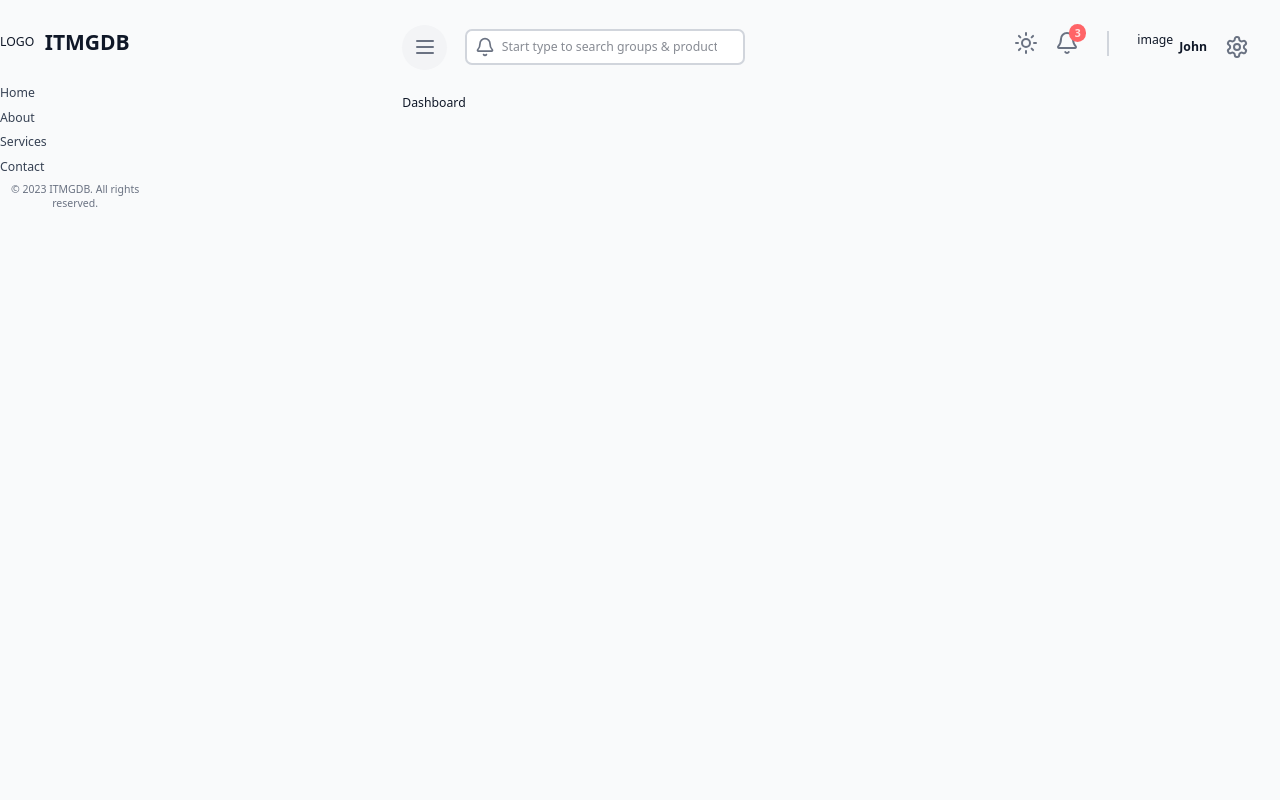
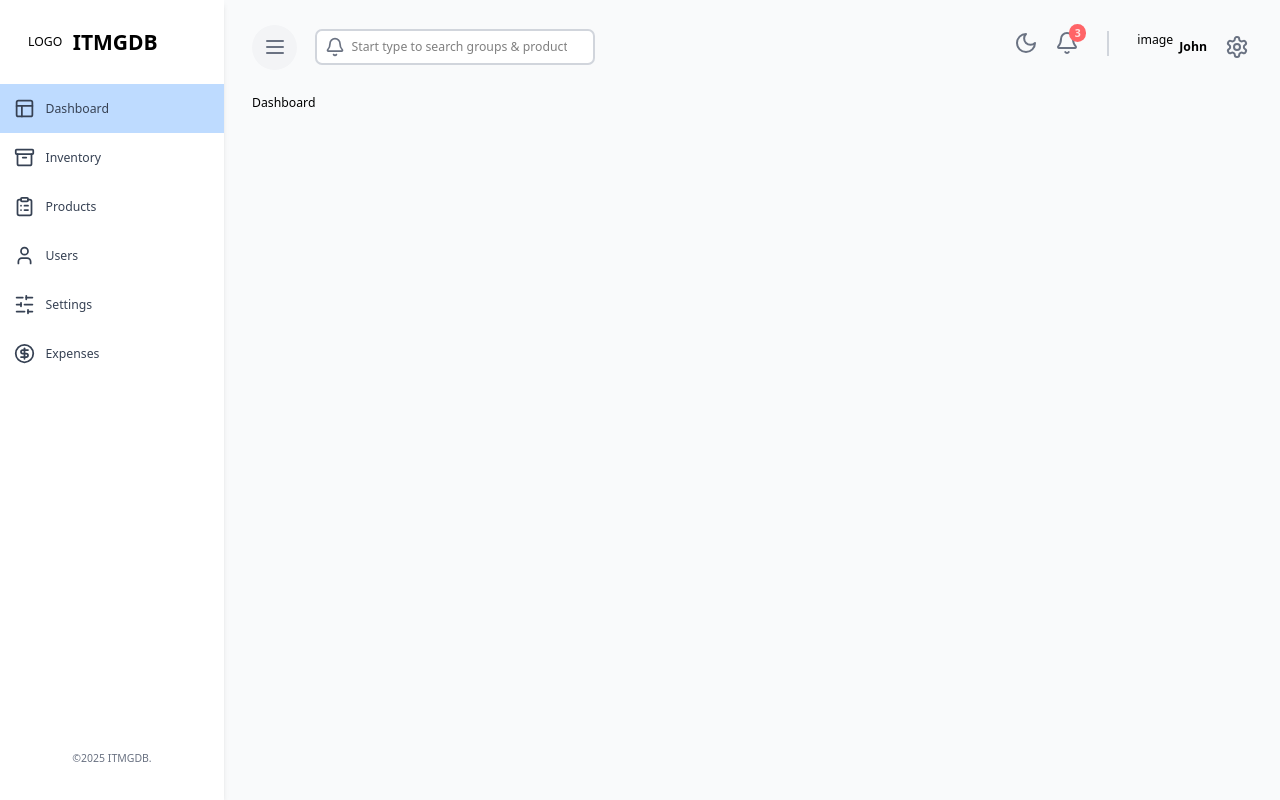
Before and after one commit to thejyotipatel/Inventory-Management-Dashboard, a Next.js app in the folder client/: page / in a window 1280 px wide. Built offline with nearby package versions, Linux system fonts and the light colour scheme; no server answers.

Commit message:
sidebar function

```diff
--- a/client/src/app/(components)/Navbar/index.tsx
+++ b/client/src/app/(components)/Navbar/index.tsx
@@ -1,17 +1,36 @@
 'use client'
 
-import { Bell, Menu, Settings, Sun } from 'lucide-react'
+import React from 'react'
+import { useAppDispatch, useAppSelector } from '@/app/redux'
+import { setIsDarkMode, setIsSidebarCollapsed } from '@/state'
+import { Bell, Menu, Moon, Settings, Sun } from 'lucide-react'
 import Link from 'next/link'
-import React from 'react'
 
 const Navbar = () => {
+   const dispatch = useAppDispatch()
+
+     const isSidebarCollapsed = useAppSelector(
+        (state)=> state.global.isSidebarCollapsed
+      )
+
+    const isDarkMode = useAppSelector(
+      (state) => state.global.isDarkMode)
+
+
+      const toggleSidebar = () => {
+        dispatch(setIsSidebarCollapsed(!isSidebarCollapsed))
+      }
+      const toggleDarkMode = () => {
+        dispatch(setIsDarkMode(!isDarkMode))
+      }
+
   return (
     <div className='flex justify-between items-center w-full mb-7'>
       {/* LEFT SIDE */}
       <div className='flex justify-between items-center gap-5'>
         <button
           className='px-3 py-3 bg-gray-100 rounded-full haver:bg-blue-100'
-          onClick={() => {}}
+          onClick={toggleSidebar}
         >
           <Menu
             className={
@@ -36,11 +55,12 @@
       <div className='flex justify-between items-center gap-5'>
         <div className='hidden md:flex justify-between item-center gap-5'>
           <div className=''>
-            <button className='' onClick={() => {}}>
-              <Sun
-                className='cursor-pointer text-gray-500 hover:text-blue-500 transition-colors duration-300'
-                size={24}
-              />
+            <button onClick={toggleDarkMode}>
+               {isDarkMode ? (
+                <Sun className="cursor-pointer text-gray-500" size={24} />
+              ) : (
+                <Moon className="cursor-pointer text-gray-500" size={24} />
+              )}
             </button>
           </div>
           <div className='relative'>
--- a/client/src/app/(components)/Sidebar/index.tsx
+++ b/client/src/app/(components)/Sidebar/index.tsx
@@ -1,56 +1,120 @@
 'use client'
 import React from 'react'
-import { Menu } from 'lucide-react'
+import { Archive, CircleDollarSign, ClipboardList, Icon, LayoutDashboard, LayoutIcon, LucideIcon, Menu, SlidersHorizontal, SlidersIcon, User } from 'lucide-react'
+import { useAppDispatch, useAppSelector } from '@/app/redux'
+import {  setIsSidebarCollapsed } from '@/state'
+import Link from 'next/link'
+import { usePathname } from 'next/navigation'
+
+interface SidebarLinkProps {
+  href: string;
+  icon: LucideIcon; // Use LucideIcon for icons
+  label: string;
+  isCollapsed: boolean;
+}
+
+const SidebarLink = ({
+  href,
+  icon: Icon,
+  label,
+  isCollapsed,
+}: SidebarLinkProps) =>{
+  const pathname = usePathname()
+  const isActive =
+  pathname === href || (pathname === '/' && href === '/dashboard')
+
+  return(
+    <Link href={href}>
+      <div className={`cursor-pointer flex items-center ${
+        isCollapsed? 'justify-center py-4': 'justify-start px-4 py-4'
+      } hover:text-blue-500 hover:bg-blue-100 gap-3 transition-colors ${
+      isActive ? 'bg-blue-200 text-white' : ''
+      }`}>
+        <Icon className='w-6 h-6 !text-gray-700' />
+
+        <span className={`${
+          isCollapsed ? 'hidden' : 'block'
+        } font-medium text-gray-700`}>{label}</span>
+      </div>
+    </Link>
+  )
+}
 
 const Sidebar = () => {
+  const dispatch = useAppDispatch()
+   const isSidebarCollapsed = useAppSelector(
+      (state)=> state.global.isSidebarCollapsed
+    )
+    const toggleSidebar = () => {
+      dispatch(setIsSidebarCollapsed(!isSidebarCollapsed))
+    }
+
+    const sidebarClassNames = `fixed flex flex-col ${
+      isSidebarCollapsed ? 'w-0 md:w-16' : 'w-72 md:w-64'}
+      bg-white transition-all duration-300 overflow-hidden h-full shadow-md
+      z-40`
+
   return (
-    <div>
+    <div className={sidebarClassNames}>
       {/* TOP LOGO */}
-      <div className='flex gap-3 justify-between md:justify-normal items-center pt-8'>
+      <div className={`flex gap-3 justify-between md:justify-normal items-center pt-8 ${
+        isSidebarCollapsed ? 'px-5' : 'px-8'
+      }`}>
         <div className=''>LOGO</div>
-        <h1 className='font-extrabold text-2xl'>ITMGDB</h1>
+        <h1 className={` ${
+          isSidebarCollapsed ? 'hidden': 'block'
+        } font-extrabold text-2xl`}>ITMGDB</h1>
 
-        <button className='md:hidden py-2 px-3 rounded-full bg-gray-100 hover:bg-blue-100 transition-colors duration-200'>
+        <button className='md:hidden py-2 px-3 rounded-full bg-gray-100 hover:bg-blue-100 transition-colors duration-200'
+        onClick={toggleSidebar}>
           <Menu className='w-4 h-4' />
         </button>
       </div>
 
       {/* LINKS */}
-      <div className='flex-grow mt-8'>{/* links */}</div>
-      {/* links */}
-
-      <div className='flex flex-col gap-2'>
-        <a
-          href='#'
-          className='text-gray-700 hover:text-blue-600 transition-colors duration-200'
-        >
-          Home
-        </a>
-        <a
-          href='#'
-          className='text-gray-700 hover:text-blue-600 transition-colors duration-200'
-        >
-          About
-        </a>
-        <a
-          href='#'
-          className='text-gray-700 hover:text-blue-600 transition-colors duration-200'
-        >
-          Services
-        </a>
-        <a
-          href='#'
-          className='text-gray-700 hover:text-blue-600 transition-colors duration-200'
-        >
-          Contact
-        </a>
-
-        {/* FOOTER */}
-        <div className=''></div>
+      <div className='flex-grow mt-8'>
+        <SidebarLink
+        href='/dashboard'
+        icon={LayoutIcon}
+        label='Dashboard'
+        isCollapsed={isSidebarCollapsed}
+        />
+        <SidebarLink
+        href='/inventory'
+        icon={Archive}
+        label='Inventory'
+        isCollapsed={isSidebarCollapsed}
+        />
+        <SidebarLink
+        href='/products'
+        icon={ClipboardList}
+        label='Products'
+        isCollapsed={isSidebarCollapsed}
+        />
+        <SidebarLink
+        href='/users'
+        icon={User}
+        label='Users'
+        isCollapsed={isSidebarCollapsed}
+        />
+        <SidebarLink
+        href='/settings'
+        icon={SlidersHorizontal}
+        label='Settings'
+        isCollapsed={isSidebarCollapsed}
+        />
+        <SidebarLink
+        href='/expenses'
+        icon={CircleDollarSign}
+        label='Expenses'
+        isCollapsed={isSidebarCollapsed}
+        />
       </div>
 
-      <div className='text-center text-xs  text-gray-500  '>
-        <p>© 2023 ITMGDB. All rights reserved.</p>
+      {/* FOOTER */}
+      <div className={`${isSidebarCollapsed ? 'hidden': 'block'}
+       mb-10`}>
+        <p className='text-center text-xs  text-gray-500 '>©2025 ITMGDB.</p>
       </div>
     </div>
   )
--- a/client/src/app/dashboardWrapper.tsx
+++ b/client/src/app/dashboardWrapper.tsx
@@ -1,5 +1,5 @@
 'use client'
-import React from 'react'
+import React, { useEffect } from 'react'
 import Navbar from '@/app/(components)/Navbar'
 import Sidebar from '@/app/(components)/Sidebar'
 import StoreProvider, { useAppSelector } from './redux'
@@ -8,11 +8,23 @@
   const isSidebarCollapsed = useAppSelector(
     (state)=> state.global.isSidebarCollapsed
   )
+  const isDarkMode = useAppSelector((state) => state.global.isDarkMode)
+
+  useEffect(()=>{
+    if(isDarkMode){
+      document.documentElement.classList.add('dark')
+    }else{
+      document.documentElement.classList.add('light')
+    }
+  })
 
   return (
-    <div className={'light flex bg-gray-50 to-gray-900 w-full min-h-screen'}>
+    <div className={` ${
+      isDarkMode ? 'dark' : 'light'
+      } flex bg-gray-50 to-gray-900 w-full min-h-screen`}>
       <Sidebar />
-      <main className={`flex flex-col w-full h-full py-7 px-9 bg-gray-50 ${ isSidebarCollapsed? 'md:pl-24': 'md:pl-72'}`}>
+      <main className={`flex flex-col w-full h-full py-7 px-9 bg-gray-50 ${
+        isSidebarCollapsed? 'md:pl-24': 'md:pl-72'}`}>
         <Navbar />
         {children}
       </main>
--- a/client/src/app/globals.css
+++ b/client/src/app/globals.css
@@ -1,5 +1,4 @@
 @import 'tailwindcss';
-
 /* :root {
   --background: #ffffff;
   --foreground: #171717;
@@ -18,8 +17,8 @@
   height: 100%;
   width: 100%;
   @apply text-sm;
-  @apply bg-gray-50;
-  @apply text-gray-900;
+  /* @apply bg-gray-50;
+  @apply text-gray-900; */
 }
 /*
 @theme inline {
--- a/client/tailwind.config.ts
+++ b/client/tailwind.config.ts
@@ -1,76 +1,75 @@
-import type { Config } from 'tailwindcss'
-import { createThemes } from 'tw-colors'
-import colors from 'tailwindcss/colors'
+import type { Config } from "tailwindcss";
+import { createThemes } from "tw-colors";
+import colors from "tailwindcss/colors";
 
-// Define the light and dark themes
 const baseColors = [
-  'gray',
-  'red',
-  'yellow',
-  'green',
-  'blue',
-  'indigo',
-  'purple',
-  'pink',
-]
+  "gray",
+  "red",
+  "yellow",
+  "green",
+  "blue",
+  "indigo",
+  "purple",
+  "pink",
+];
 
 const shadeMapping = {
-  '50': '900',
-  '100': '800',
-  '200': '700',
-  '300': '600',
-  '400': '500',
-  '500': '400',
-  '600': '300',
-  '700': '200',
-  '800': '100',
-  '900': '50',
-}
+  "50": "900",
+  "100": "800",
+  "200": "700",
+  "300": "600",
+  "400": "500",
+  "500": "400",
+  "600": "300",
+  "700": "200",
+  "800": "100",
+  "900": "50",
+};
 
 const generateThemeObject = (colors: any, mapping: any, invert = false) => {
-  const theme: any = {}
+  const theme: any = {};
   baseColors.forEach((color) => {
-    theme[color] = {}
+    theme[color] = {};
     Object.entries(mapping).forEach(([key, value]: any) => {
-      const shadeKey = invert ? value : key
-      theme[color][key] = colors[color][shadeKey]
-    })
-  })
-  return theme
-}
+      const shadeKey = invert ? value : key;
+      theme[color][key] = colors[color][shadeKey];
+    });
+  });
+  return theme;
+};
 
-const lightTheme = generateThemeObject(colors, shadeMapping)
-const darkTheme = generateThemeObject(colors, shadeMapping, true)
+const lightTheme = generateThemeObject(colors, shadeMapping);
+const darkTheme = generateThemeObject(colors, shadeMapping, true);
 
 const themes = {
   light: {
     ...lightTheme,
-    white: '#ffffff',
+    white: "#ffffff",
   },
   dark: {
     ...darkTheme,
-    white: colors.gray['900'],
-    black: colors.gray['50'],
+    white: colors.gray["950"],
+    black: colors.gray["50"],
   },
-}
+};
 
 const config: Config = {
-  darkMode: 'class',
+  darkMode: "class",
   content: [
-    './src/pages/**/*.{js,ts,jsx,tsx,mdx}',
-    './src/components/**/*.{js,ts,jsx,tsx,mdx}',
-    './src/app/**/*.{js,ts,jsx,tsx,mdx}',
+    "./src/pages/**/*.{js,ts,jsx,tsx,mdx}",
+    "./src/components/**/*.{js,ts,jsx,tsx,mdx}",
+    "./src/app/**/*.{js,ts,jsx,tsx,mdx}",
   ],
   theme: {
     extend: {
       backgroundImage: {
-        'gradient-radial': 'radial-gradient(var(--tw-gradient-stops))',
-        'gradient-conic':
-          'conic-gradient(from 180deg at 50% 50%, var(--tw-gradient-stops))',
+        "gradient-radial": "radial-gradient(var(--tw-gradient-stops))",
+        "gradient-conic":
+          "conic-gradient(from 180deg at 50% 50%, var(--tw-gradient-stops))",
       },
     },
   },
   plugins: [createThemes(themes)],
-}
+};
 
-export default config
+export default config;
```
